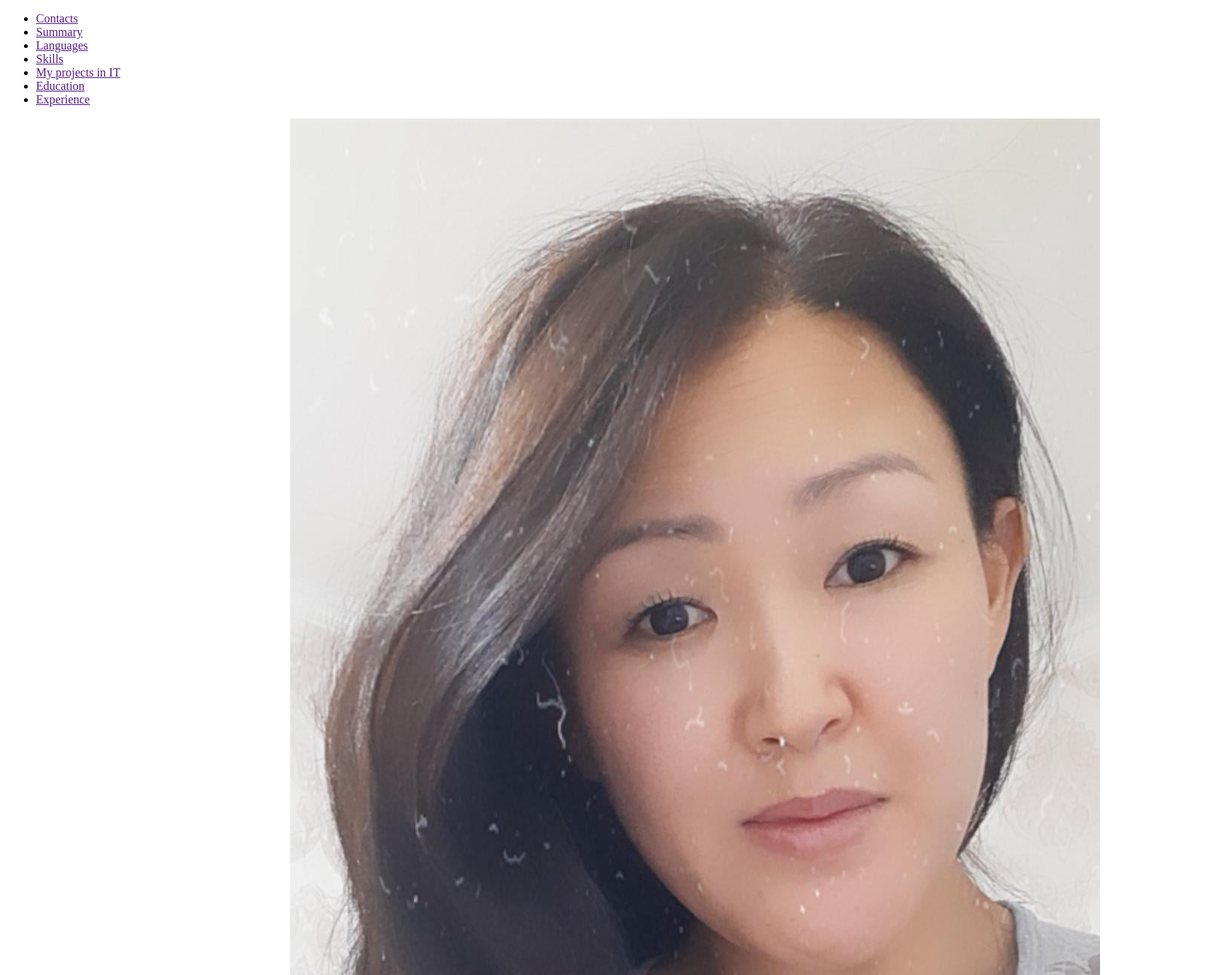
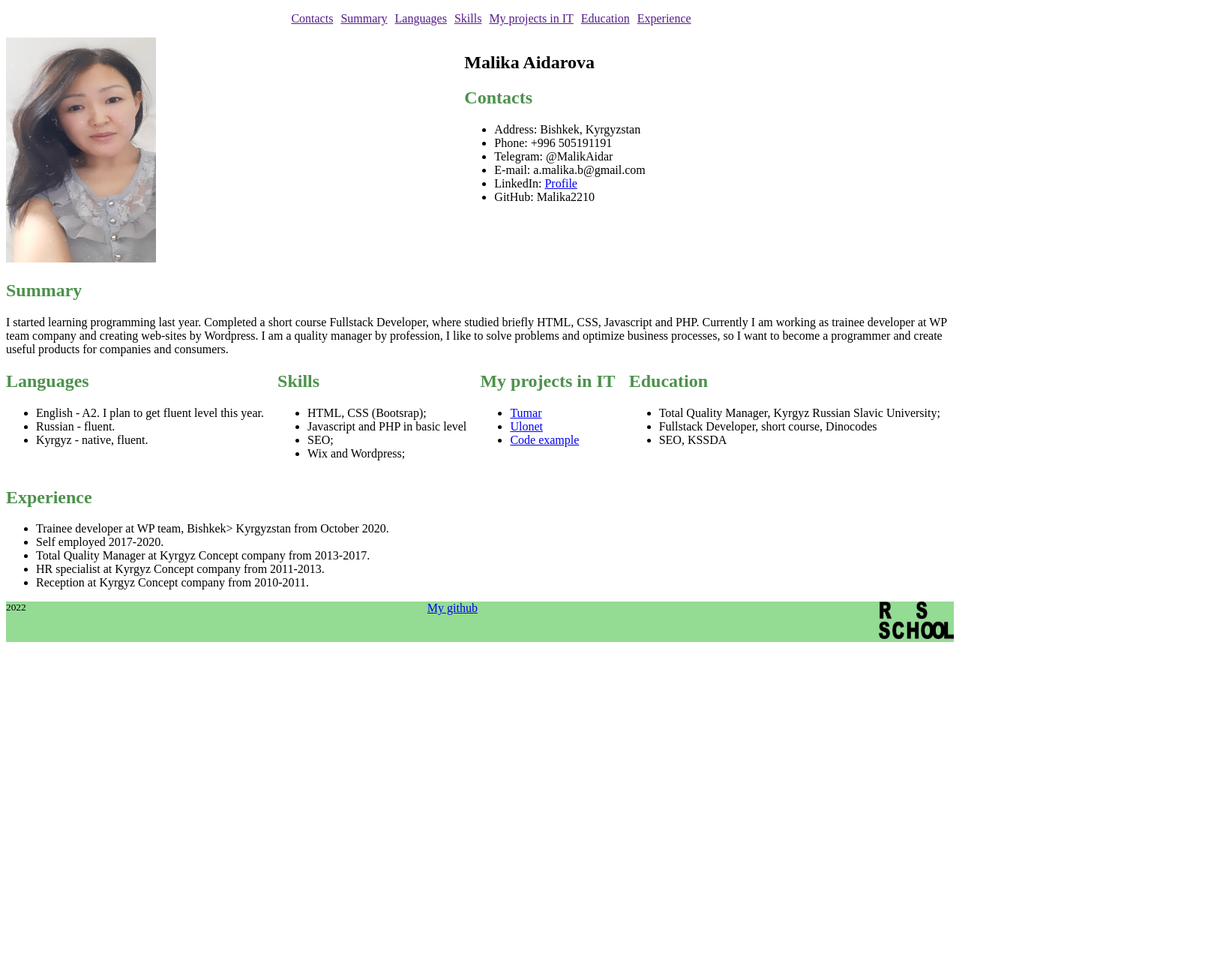
Before and after one commit to Malika2210/rsschool-cv, a plain HTML site: page index.html in a window 1280 px wide. Shown: the top 1300 px of the page at 75% size, 1619 px wide, since content can reach past the window. After the commit the page ends 864 px from the top, so only its background shows below. Drawn offline with Linux system fonts and the light colour scheme.

Commit message:
add css flex

```diff
--- a/style.css
+++ b/style.css
@@ -1,28 +1,45 @@
-.cont {
-    display: flex;
+.container {
+    display: inline-flex;
 
-}
+    justify-content: space-between;
+    flex-wrap: wrap;
 
-div {
-    width: 50%;
 }
 
 .footer {
     background-color: rgb(148, 219, 148);
+    display: flex;
+    justify-content: space-between;
+    align-content: center;
 }
 
 .footer img {
-    margin-left: 80%;
+    width: 100px;
+    height:50px;
 }
 
-h3 {
+
+h2 {
     color: rgb(77, 145, 77);
 }
 
-.foto {
-    padding-left: 30%;
+.cont {
+    flex-basis: 50%;
+    flex: 1 1 auto;
 }
 
-small {
-    padding-top: 50%;
+.menu {
+    list-style-type: none;
+    display: flex;
+    justify-content: center;
+
 }
+
+.menu li {
+    padding-right: 10px;
+}
+
+.foto {
+    width: 200px;
+    height: 300px;
+}
```
